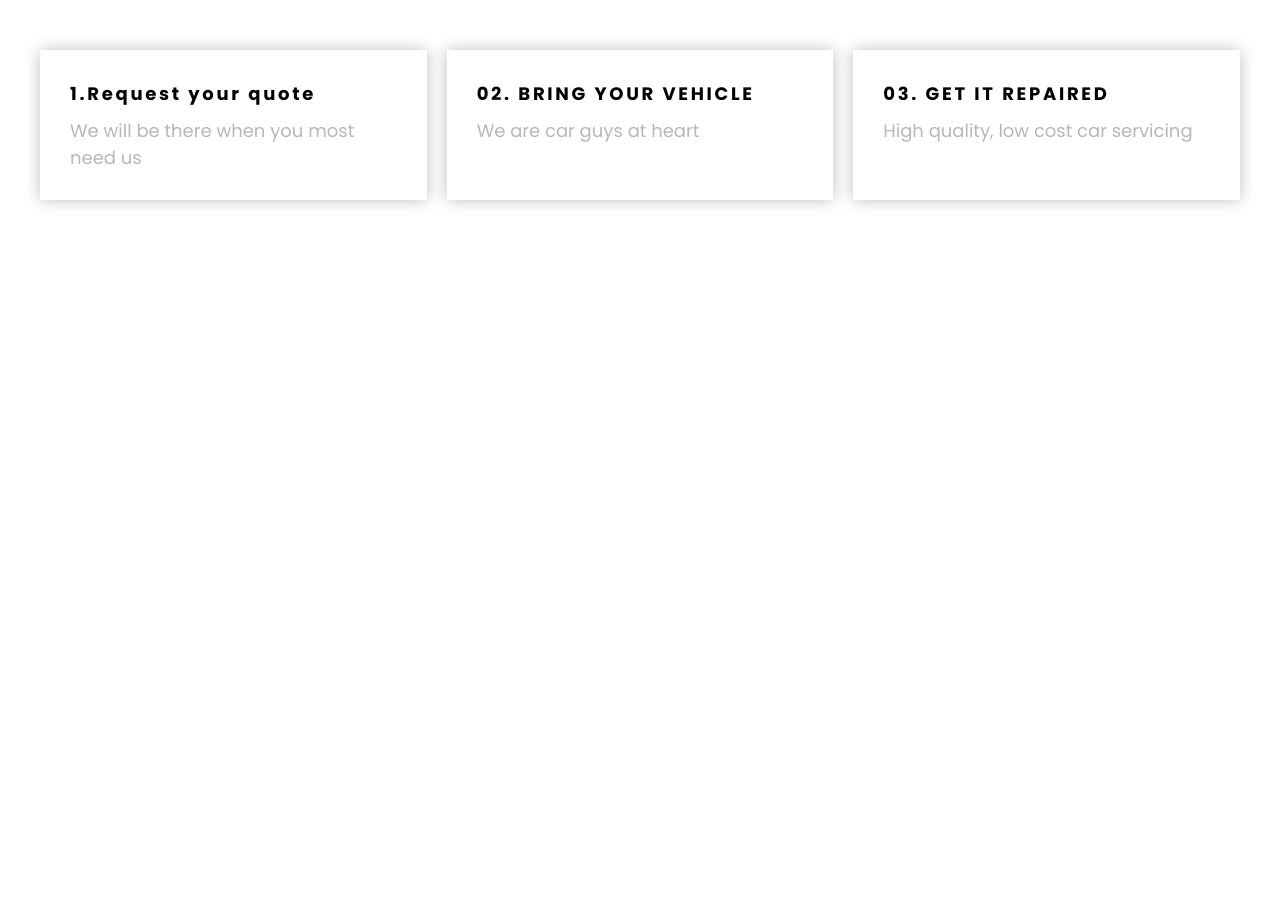
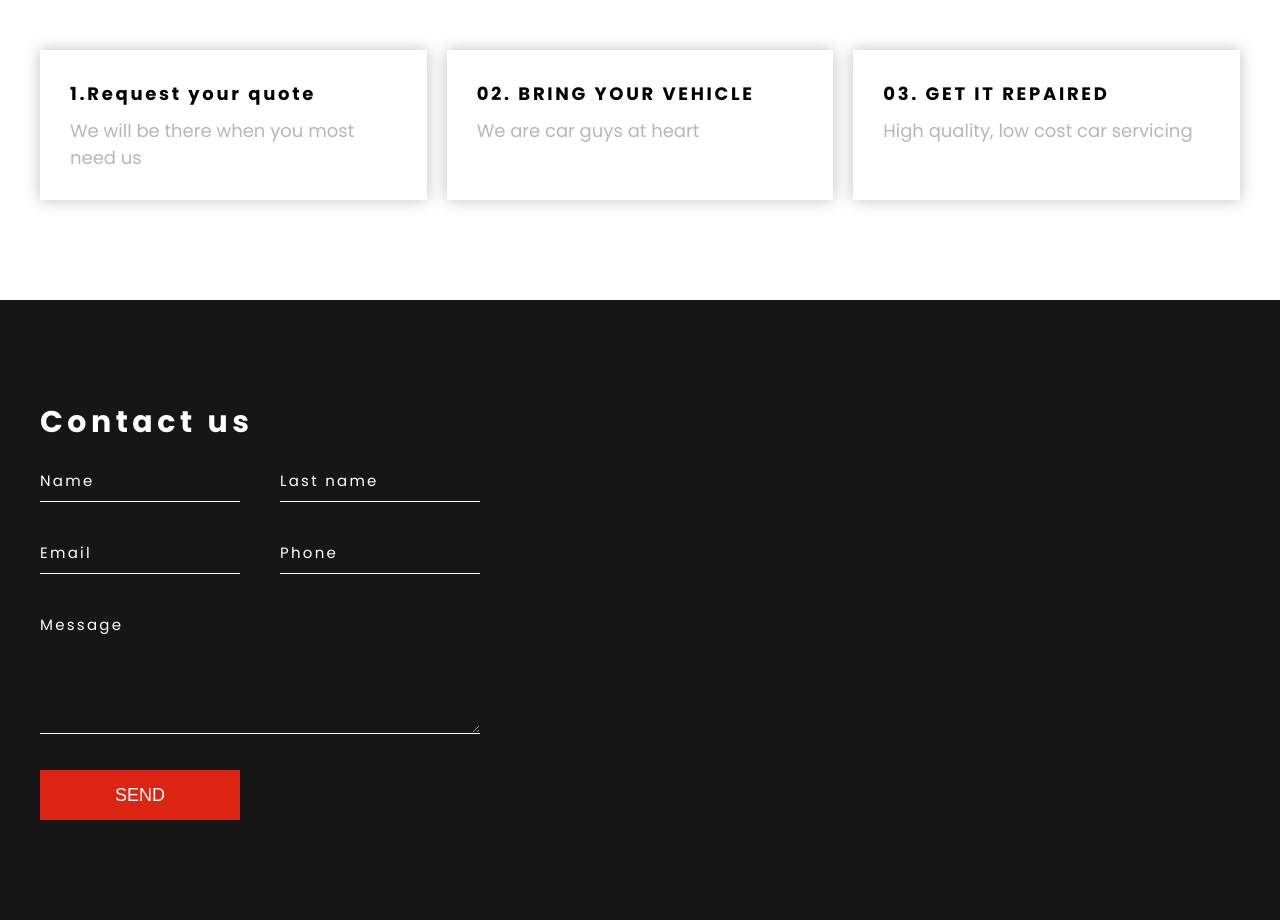
Before and after one commit to KovalenkoMaxim010185/Portfolio, a plain HTML site: page Cars/index.html in a window 1280 px wide. Shown: the part 2883-3803 px from the top of the page. Before the commit the page ends 3183 px from the top, so only its background shows below. Drawn offline with Linux system fonts and the light colour scheme.

Commit message:
Added contacts

```diff
--- a/Cars/index.html
+++ b/Cars/index.html
@@ -171,5 +171,41 @@
             </div>
         </div>
     </section>
+    <section class="contacts">
+        <div class="container">
+           <h3 class="block__title text__white">
+            Contact us
+           </h3>
+           <form action="" class="contacts__form">
+            <div class="form__row">
+                <div class="form__group">
+                    <input type="text" class="input" placeholder=" ">
+                    <label for="" class="label">Name</label>
+                </div>
+                <div class="form__group">
+                    <input type="text" class="input" placeholder=" ">
+                    <label for="" class="label">Last name</label>
+                </div>
+            </div>
+            <div class="form__row">
+                <div class="form__group">
+                    <input type="email" class="input" placeholder=" ">
+                    <label for="" class="label">Email</label>
+                </div>
+                <div class="form__group">
+                    <input type="tel" class="input" placeholder=" ">
+                    <label for="" class="label">Phone</label>
+                </div>
+            </div>
+            <div class="form__row">
+                <div class="form__group">
+                    <textarea class="textarea" placeholder=" " name=""></textarea>
+                    <label for="" class="label">Message</label>
+                </div>
+            </div>
+            <button type="submit" class="btn text__upper">Send</button>
+           </form>
+        </div>
+    </section>
 </body>
 </html>
--- a/Cars/style/style.css
+++ b/Cars/style/style.css
@@ -32,9 +32,15 @@ p {
     height: 50px;
     padding: 0 15px;
     transition: background-color .2s ease;
+    cursor: pointer;
+    border: none;
+    outline: 0;
 }
 .btn:hover {
     background-color: #50b33c;
+}
+.text__upper {
+    text-transform: uppercase;
 }
 /* HEADER START */
 .header {
@@ -322,9 +328,9 @@ p {
 /* END of ABOUT */
 
 /* Start of PROCESS */
-.process {
+/* .process {
 
-}
+} */
 .process__title {
     font-weight: 900;
     font-size: 148px;
@@ -352,3 +358,76 @@ p {
     box-shadow: 0px 0px 15px rgba(0, 0, 0, 0.25);
 }
 /* END of PROCESS */
+
+/* CONTACTS START */
+.contacts {
+    background: #171616;
+    padding: 100px 0;
+}
+.contacts__form {
+    max-width: 440px;
+}
+.form__row {
+    display: flex;
+    margin: 0 -20px;
+}
+.form__group {
+    margin-bottom: 30px;
+    flex: 1;
+    padding: 0 20px;
+    position: relative;
+}
+.input {
+    width: 100%;
+    padding: 9px 0;
+    outline: 0;
+    border: none;
+    border-bottom: 1px solid #FFFFFF;
+    background: transparent;
+    font-family: inherit;
+    font-size: 15px;
+    color: #fff;
+}
+.input:focus + .label {
+    transform: translateY(-15px);
+    font-size: 12px;
+}
+.input:not(:placeholder-shown) + .label {
+    transform: translateY(-15px);
+    font-size: 12px;
+}
+.label {
+    font-weight: 400;
+    font-size: 15px;
+    line-height: 150%;
+    letter-spacing: 0.15em;
+    color: #FFFFFF;
+    position: absolute;
+    top: 10px;
+    left: 20px;
+    pointer-events: none;
+    transition: all 0.2 ease;
+}
+.textarea {
+    width: 100%;
+    min-height: 130px;
+    resize: vertical;
+    padding: 9px 0;
+    outline: 0;
+    border: none;
+    border-bottom: 1px solid #FFFFFF;
+    background: transparent;
+    font-family: inherit;
+    font-size: 15px;
+    color: #fff;
+}
+.textarea:focus + .label {
+    transform: translateY(-15px);
+    font-size: 12px;
+}
+.textarea:not(:placeholder-shown) + .label {
+    transform: translateY(-15px);
+    font-size: 12px;
+}
+
+/* END of CONTACTS */
```
